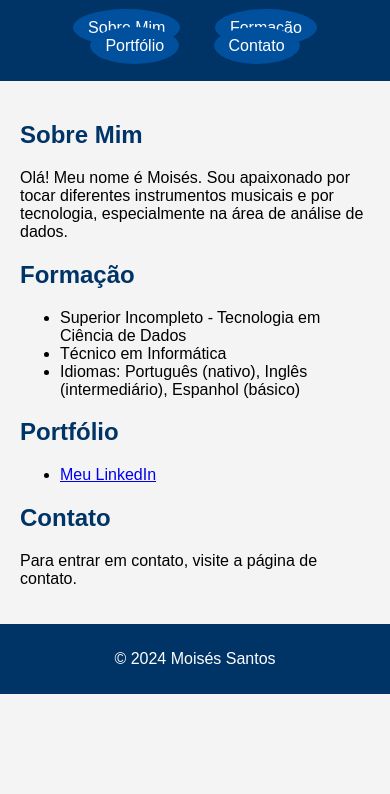
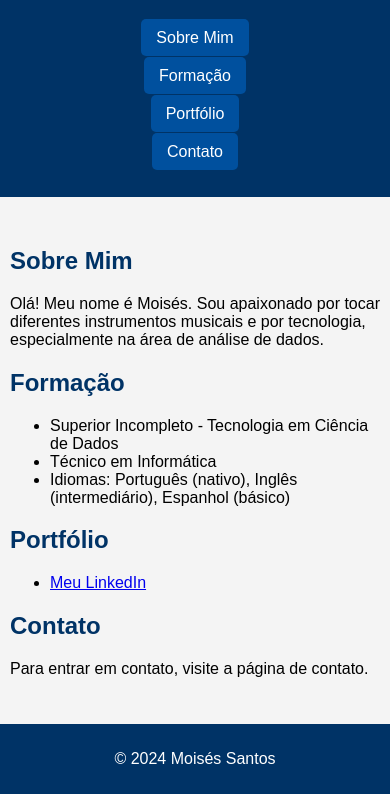
Before and after one commit to moisessantos1991/moisessantos, a plain HTML site: page index.html in a window 390 px wide. Shown: the part 108-902 px from the top of the page. Before the commit the page ends 844 px from the top, so only its background shows below. Drawn offline with Linux system fonts and the light colour scheme.

Commit message:
Update styles.css
não estava responsivo

```diff
--- a/styles.css
+++ b/styles.css
@@ -1,3 +1,5 @@
+/* styles.css */
+
 body {
     font-family: Arial, sans-serif;
     margin: 0;
@@ -15,10 +17,12 @@ header {
 nav ul {
     list-style: none;
     padding: 0;
+    display: flex; /* Usar flexbox para o layout do menu */
+    justify-content: center; /* Centraliza os itens do menu */
+    flex-wrap: wrap; /* Permite que os itens quebrem para a próxima linha se necessário */
 }
 
 nav ul li {
-    display: inline-block; /* Muda para inline-block para permitir o formato circular */
     margin: 0 15px;
 }
 
@@ -37,6 +41,8 @@ nav ul li a:hover {
 
 main {
     padding: 20px;
+    max-width: 800px; /* Limita a largura máxima do conteúdo principal */
+    margin: 20px auto; /* Centraliza o conteúdo principal */
 }
 
 h2 {
@@ -52,3 +58,23 @@ footer {
     bottom: 0;
     width: 100%;
 }
+
+/* Media Queries para responsividade */
+@media (max-width: 600px) {
+    nav ul {
+        flex-direction: column; /* Muda a direção da lista para coluna em telas menores */
+        align-items: center; /* Centraliza os itens do menu */
+    }
+
+    nav ul li {
+        margin: 10px 0; /* Adiciona margem vertical entre os itens do menu */
+    }
+
+    nav ul li a {
+        border-radius: 5px; /* Muda o formato para um retângulo em telas menores */
+    }
+
+    main {
+        padding: 10px; /* Reduz o padding em telas menores */
+    }
+}
```
